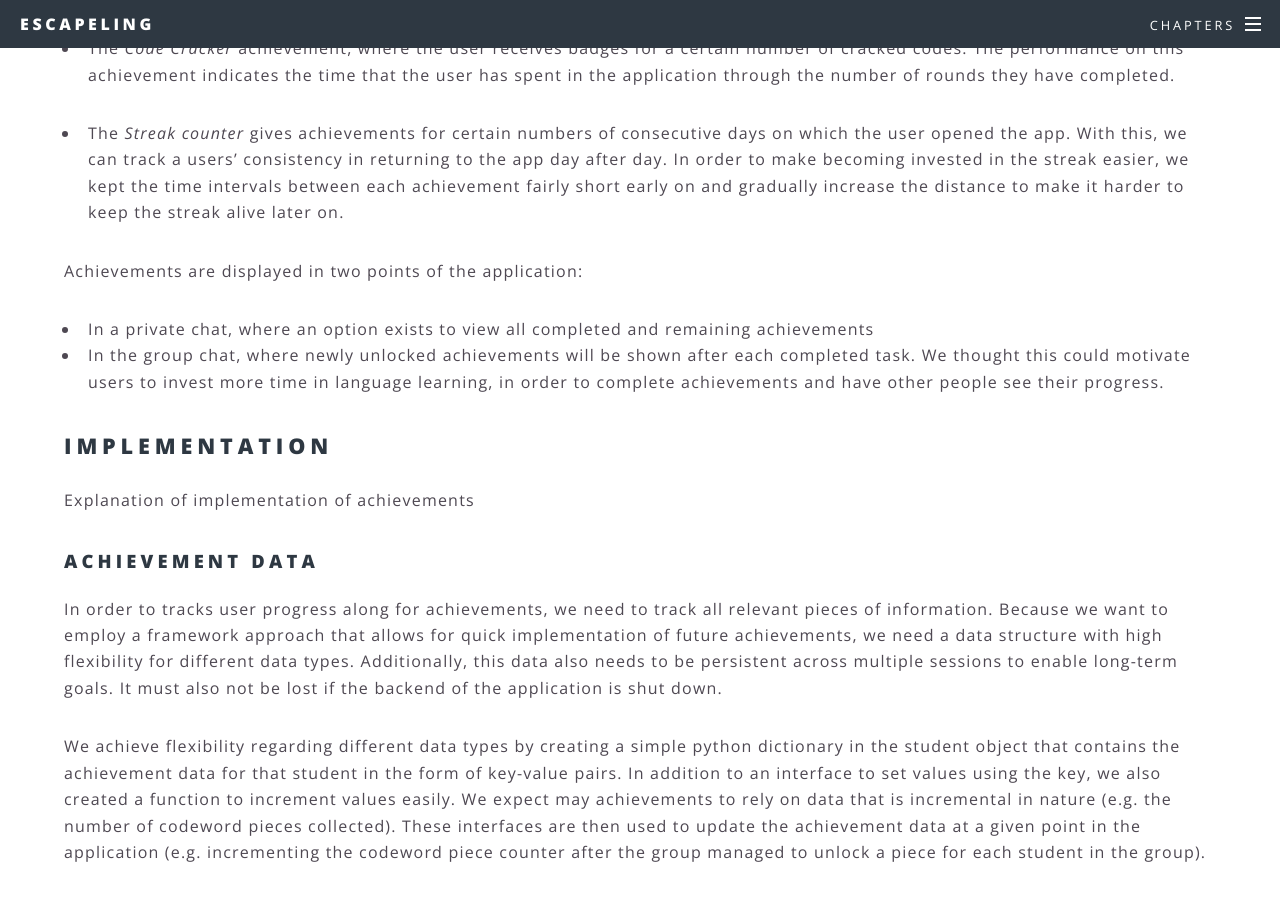
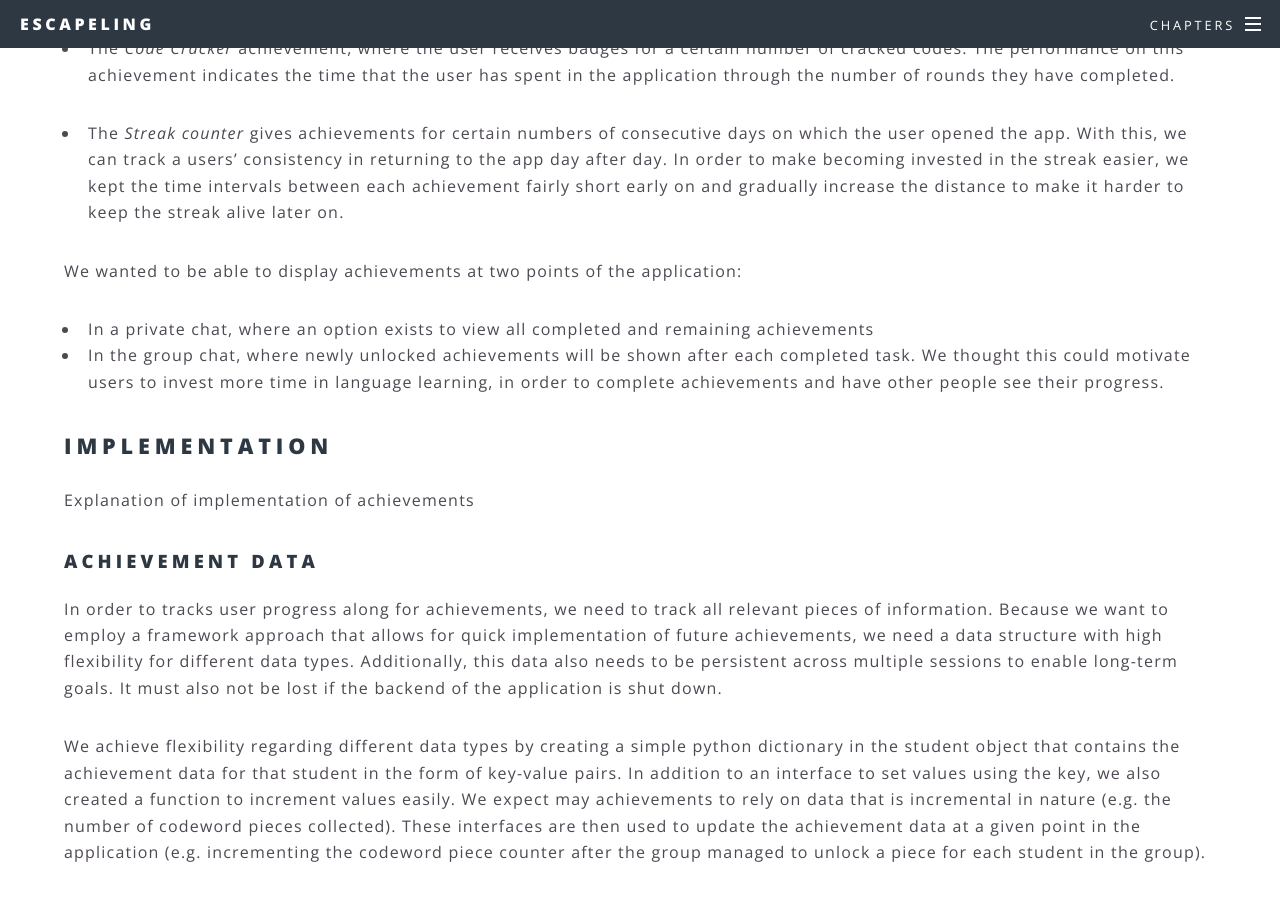
Before and after one commit to ALLUOS/ALLUOS.github.io, a Jekyll site: the page built from _posts/2020-04-03-achievements.md, in a window 1280 px wide and 900 px high, scrolled down 2004 px. Built offline with Jekyll 4.4.1, drawn with Linux system fonts in a browser that asks for light colours.

Commit message:
Update 2020-04-03-achievements.md
Typo MVP Definition

```diff
--- a/_posts/2020-04-03-achievements.md
+++ b/_posts/2020-04-03-achievements.md
@@ -39,7 +39,7 @@ The two achievements that were chosen are:
 
 - The *Streak counter* gives achievements for certain numbers of consecutive days on which the user opened the app. With this, we can track a users' consistency in returning to the app day after day. In order to make becoming invested in the streak easier, we kept the time intervals between each achievement fairly short early on and gradually increase the distance to make it harder to keep the streak alive later on.
 
-Achievements are displayed in two points of the application:
+We wanted to be able to display achievements at two points of the application:
 - In a private chat, where an option exists to view all completed and remaining achievements
 - In the group chat, where newly unlocked achievements will be shown after each completed task. We thought this could motivate users to invest more time in language learning, in order to complete achievements and have other people see their progress.
 
```
